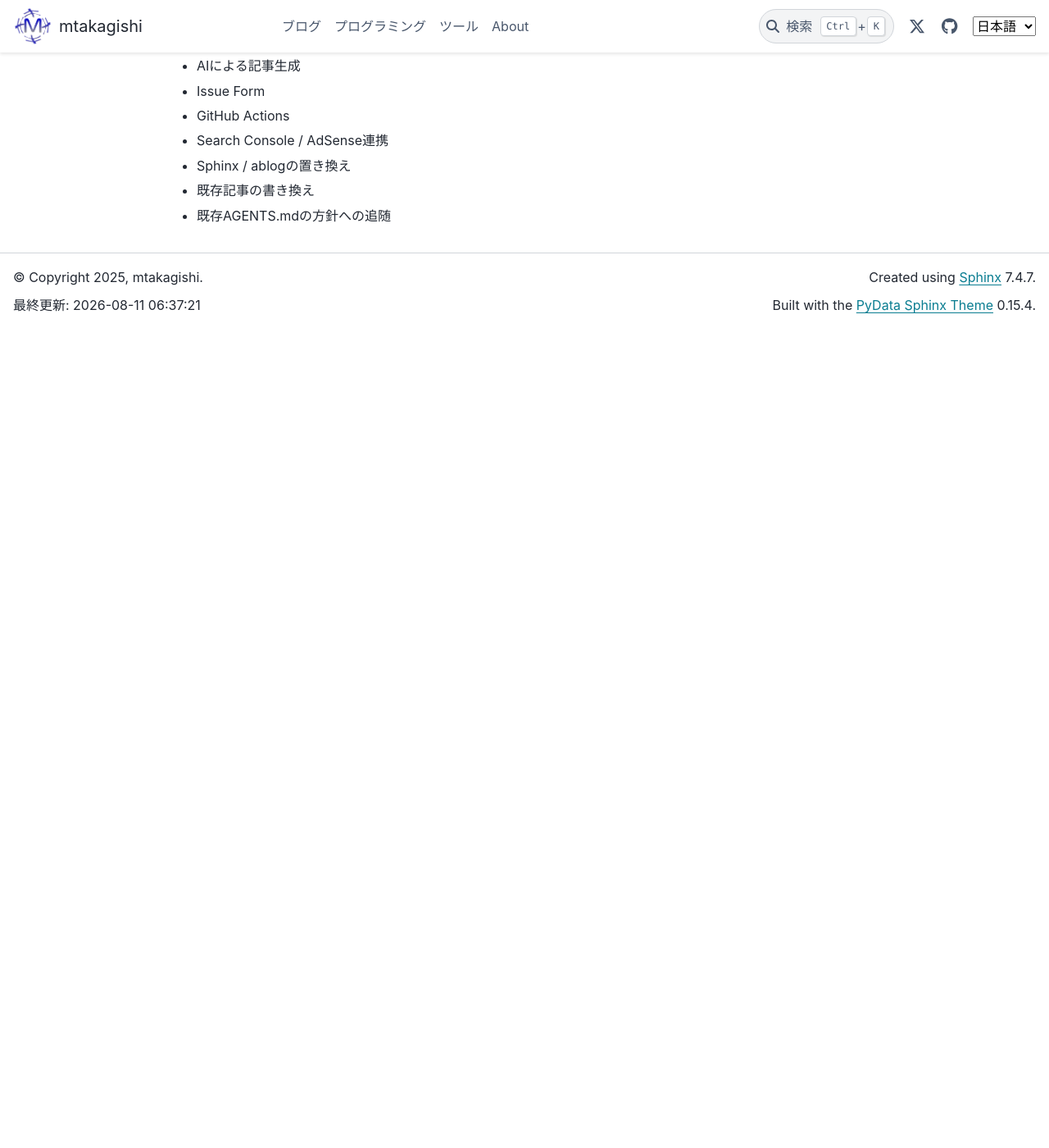
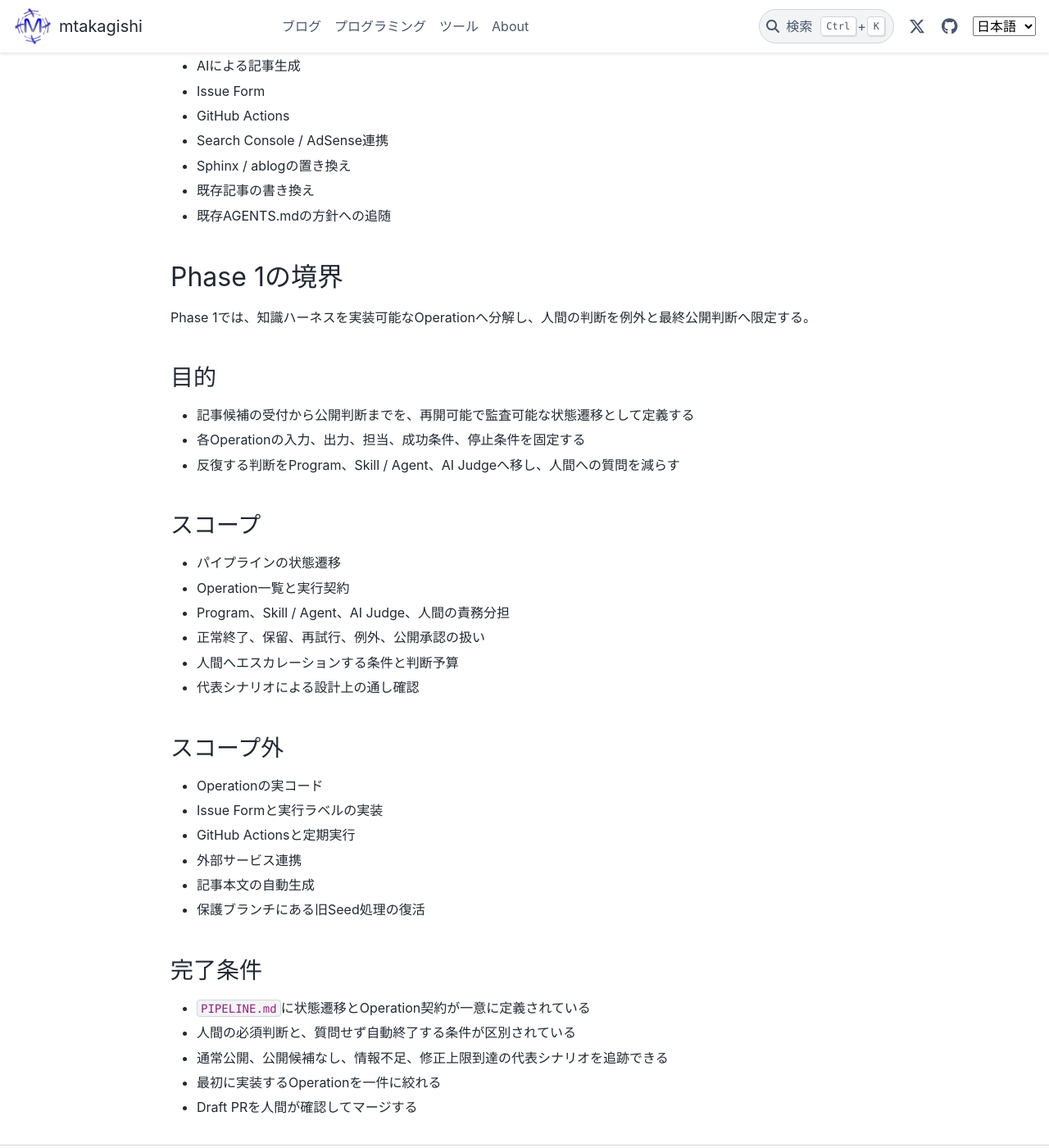
Before and after one commit to mtakagishi/note, a Sphinx documentation site: the page built from docs/agents/knowledge-harness/CHARTER.md, in a window 1280 px wide and 1400 px high, scrolled down 2415 px. Shown: the whole window at 82% size. Built offline with Sphinx 7.4.7 and the PyData theme 0.15.4, drawn with Linux system fonts in a browser that asks for light colours; before the commit the page ends 2817 px from its top, so only the background shows below that.

Commit message:
docs: design knowledge harness operations

```diff
--- a/docs/agents/knowledge-harness/CHARTER.md
+++ b/docs/agents/knowledge-harness/CHARTER.md
@@ -83,3 +83,39 @@ Phase 0では継続基盤だけを扱う。
 - Sphinx / ablogの置き換え
 - 既存記事の書き換え
 - 既存AGENTS.mdの方針への追随
+
+## Phase 1の境界
+
+Phase 1では、知識ハーネスを実装可能なOperationへ分解し、人間の判断を例外と最終公開判断へ限定する。
+
+### 目的
+
+- 記事候補の受付から公開判断までを、再開可能で監査可能な状態遷移として定義する
+- 各Operationの入力、出力、担当、成功条件、停止条件を固定する
+- 反復する判断をProgram、Skill / Agent、AI Judgeへ移し、人間への質問を減らす
+
+### スコープ
+
+- パイプラインの状態遷移
+- Operation一覧と実行契約
+- Program、Skill / Agent、AI Judge、人間の責務分担
+- 正常終了、保留、再試行、例外、公開承認の扱い
+- 人間へエスカレーションする条件と判断予算
+- 代表シナリオによる設計上の通し確認
+
+### スコープ外
+
+- Operationの実コード
+- Issue Formと実行ラベルの実装
+- GitHub Actionsと定期実行
+- 外部サービス連携
+- 記事本文の自動生成
+- 保護ブランチにある旧Seed処理の復活
+
+### 完了条件
+
+- `PIPELINE.md`に状態遷移とOperation契約が一意に定義されている
+- 人間の必須判断と、質問せず自動終了する条件が区別されている
+- 通常公開、公開候補なし、情報不足、修正上限到達の代表シナリオを追跡できる
+- 最初に実装するOperationを一件に絞れる
+- Draft PRを人間が確認してマージする
```
Also changed, not shown: docs/agents/knowledge-harness/DECISIONS.md (+27 -0 lines), docs/agents/knowledge-harness/OPERATIONS.md (+6 -0 lines), docs/agents/knowledge-harness/PIPELINE.md (added, +218 -0 lines), docs/agents/knowledge-harness/STATUS.md (+11 -7 lines).
